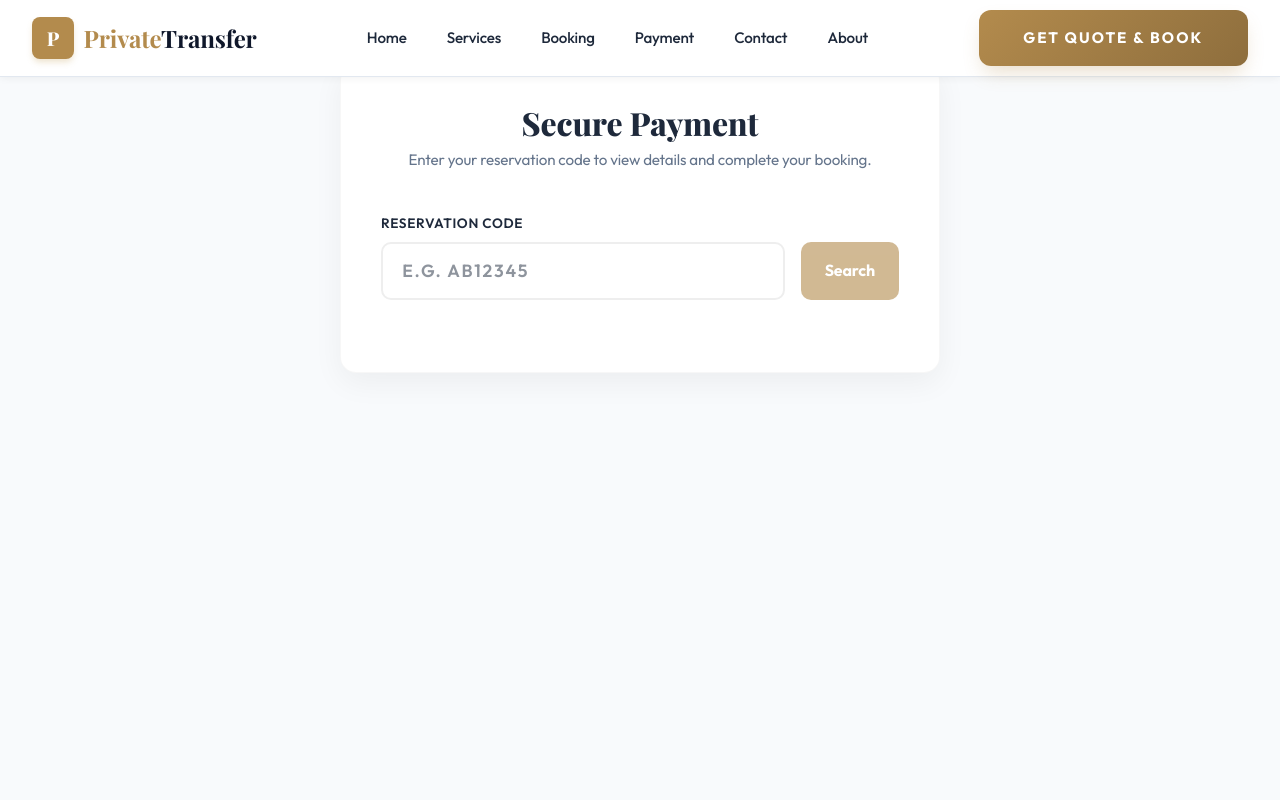
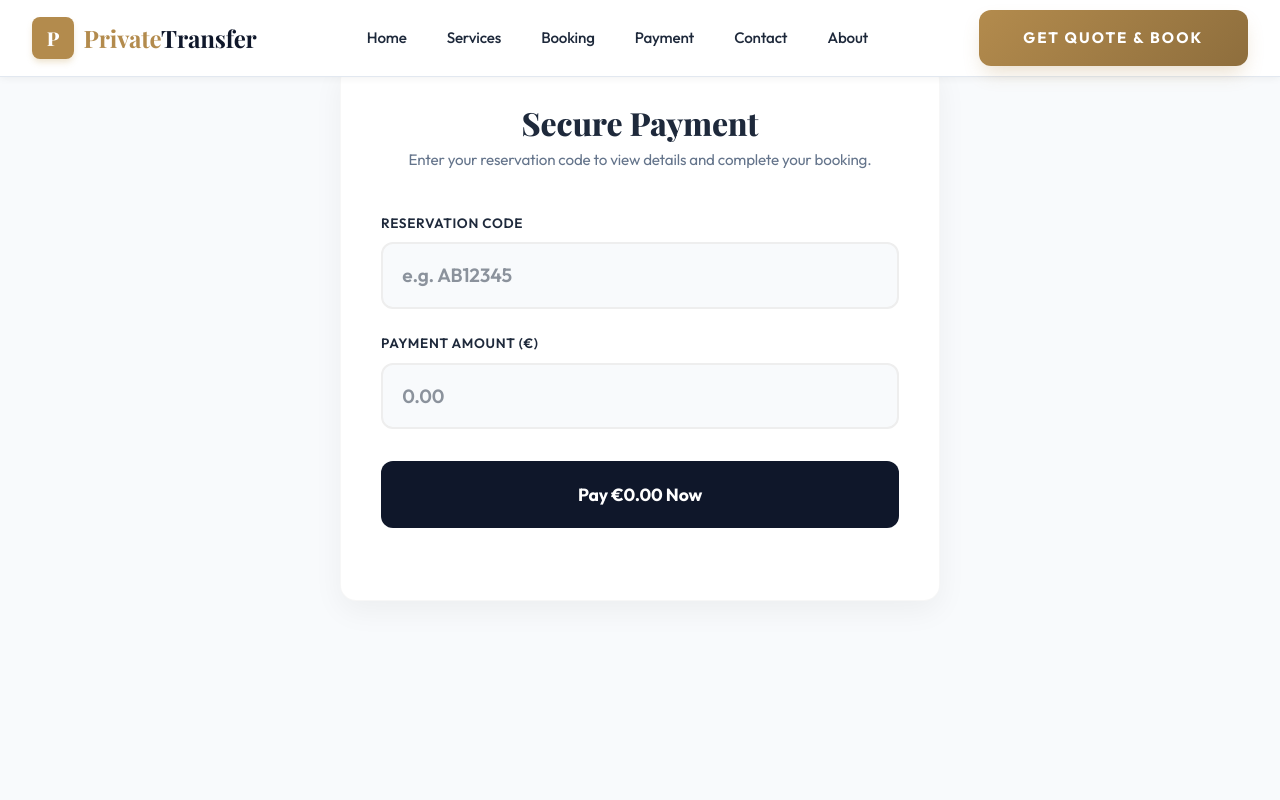
Before and after one commit to maharudrayadav/private-transfer-app, a Next.js app: page /payment in a window 1280 px wide. Shown: the top 800 px of the page. Built offline with nearby package versions, Linux system fonts and the light colour scheme; a web font is replaced by a local one.

Commit message:
Update payment page: show Code and Amount boxes together upfront

```diff
--- a/app/payment/page.tsx
+++ b/app/payment/page.tsx
@@ -65,52 +65,48 @@ export default function PaymentPage() {
           <div className={styles.searchSection}>
             <div className={styles.inputGroup}>
               <label htmlFor="resCode">Reservation Code</label>
-              <div className={styles.inputWrapper}>
+              <div className={styles.fieldWrapper}>
                 <input
                   id="resCode"
                   type="text"
                   placeholder="e.g. AB12345"
                   value={code}
                   onChange={(e) => setCode(e.target.value.toUpperCase())}
-                  onKeyPress={(e) => e.key === 'Enter' && handleSearch()}
                 />
-                <button
-                  className={styles.searchBtn}
-                  onClick={handleSearch}
-                  disabled={loading || !code}
-                >
-                  {loading ? '...' : 'Search'}
-                </button>
               </div>
             </div>
+
+            <div className={styles.inputGroup} style={{marginTop: '1.5rem'}}>
+              <label htmlFor="payAmount">Payment Amount (€)</label>
+              <div className={styles.fieldWrapper}>
+                <input
+                  id="payAmount"
+                  type="number"
+                  placeholder="0.00"
+                  value={editableAmount}
+                  onChange={(e) => setEditableAmount(e.target.value)}
+                />
+              </div>
+            </div>
+
+            <button
+              className={styles.payBtn}
+              style={{marginTop: '2rem'}}
+              onClick={handleSearch}
+              disabled={loading || !code || !editableAmount}
+            >
+              {loading ? 'Processing...' : `Pay €${parseFloat(editableAmount || '0').toFixed(2)} Now`}
+            </button>
+
             {error && <div className={styles.error}>{error}</div>}
           </div>
 
           {booking && (
             <div className={styles.resultSection}>
               <div className={styles.bookingSummary}>
-                <p>Booking for <strong>{booking.customerName}</strong></p>
+                <p>Booking found for <strong>{booking.customerName}</strong></p>
                 <p>{booking.pickupLocation} ➔ {booking.dropoffLocation}</p>
-              </div>
-
-              <div className={styles.paymentFields}>
-                <div className={styles.inputGroup}>
-                  <label htmlFor="payAmount">Payment Amount (€)</label>
-                  <input
-                    id="payAmount"
-                    type="number"
-                    className={styles.amountInput}
-                    value={editableAmount}
-                    onChange={(e) => setEditableAmount(e.target.value)}
-                    placeholder="0.00"
-                  />
-                  <p className={styles.amountHint}>Total booking amount: €{booking.amount.toFixed(2)}</p>
-                </div>
-
-                <button className={styles.payBtn}>
-                  <svg width="20" height="20" viewBox="0 0 24 24" fill="none" stroke="currentColor" strokeWidth="2.5" strokeLinecap="round" strokeLinejoin="round"><rect x="1" y="4" width="22" height="16" rx="2" ry="2"/><line x1="1" y1="10" x2="23" y2="10"/></svg>
-                  Pay €{parseFloat(editableAmount || '0').toFixed(2)} Now
-                </button>
+                <p className={styles.amountHint}>Original booking total: €{booking.amount.toFixed(2)}</p>
               </div>
             </div>
           )}
--- a/app/payment/payment.module.css
+++ b/app/payment/payment.module.css
@@ -52,26 +52,26 @@
   letter-spacing: 0.05em;
 }
 
-.inputWrapper {
+.fieldWrapper {
   display: flex;
-  gap: 1rem;
 }
 
-.inputWrapper input {
-  flex: 1;
-  padding: 0.8rem 1.2rem;
+.fieldWrapper input {
+  width: 100%;
+  padding: 1rem 1.2rem;
   border: 2px solid #eee;
-  border-radius: 10px;
-  font-size: 1.1rem;
+  border-radius: 12px;
+  font-size: 1.2rem;
   font-weight: 600;
-  letter-spacing: 0.1em;
-  transition: border-color 0.2s;
-  text-transform: uppercase;
+  transition: all 0.2s;
+  background: var(--bg-light);
 }
 
-.inputWrapper input:focus {
+.fieldWrapper input:focus {
   outline: none;
   border-color: var(--primary);
+  background: #fff;
+  box-shadow: 0 5px 15px rgba(var(--primary-rgb), 0.1);
 }
 
 .searchBtn {
```
